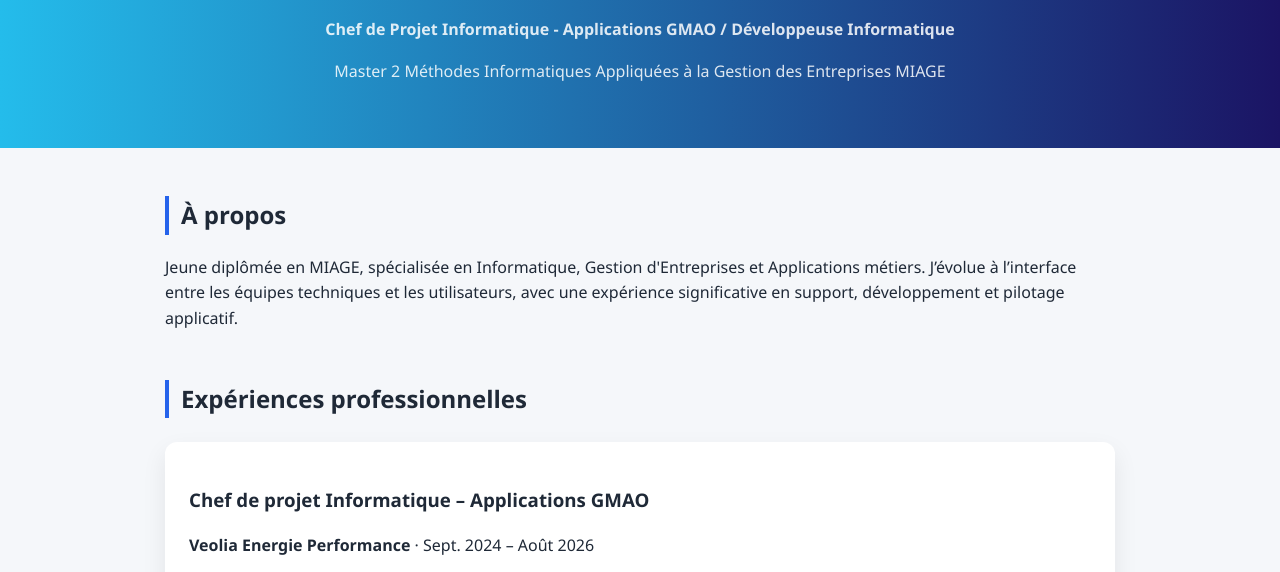
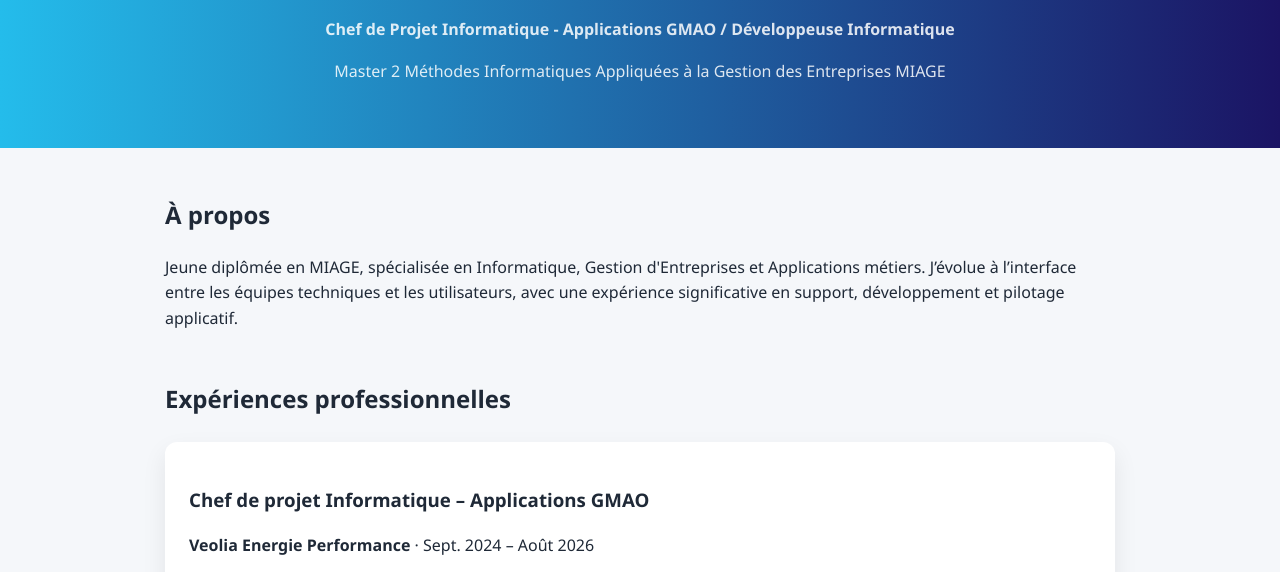
Before and after one commit to FaizaMAALIM/FMA_portfolio, a plain HTML site: page index.html in a window 1280 px wide. Shown: the part 178-750 px from the top of the page. Drawn offline with Linux system fonts and the light colour scheme.

Commit message:
Remove border
Remove left border and padding from h2 elements

```diff
--- a/assets/css/style.css
+++ b/assets/css/style.css
@@ -59,8 +59,8 @@ header h1 {
 
 
 h2 {
-  border-left: 4px solid #2563eb;
-  padding-left: 0.75rem;
+  border-left: none;
+  padding-left: 0;
 }
 .card {
   background: white;
```
